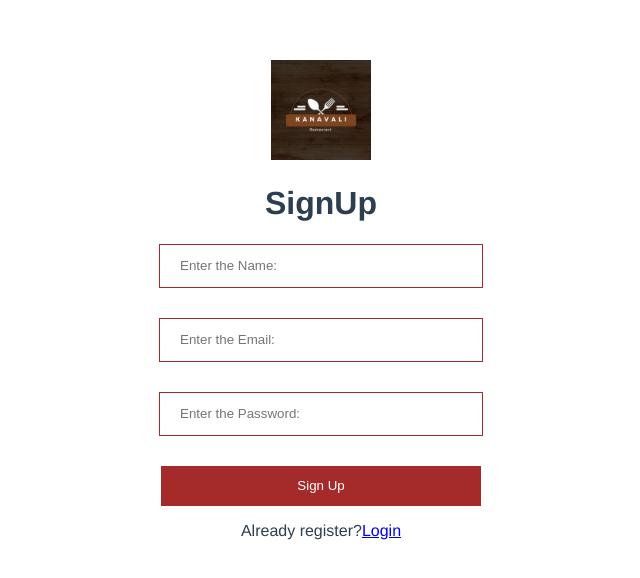
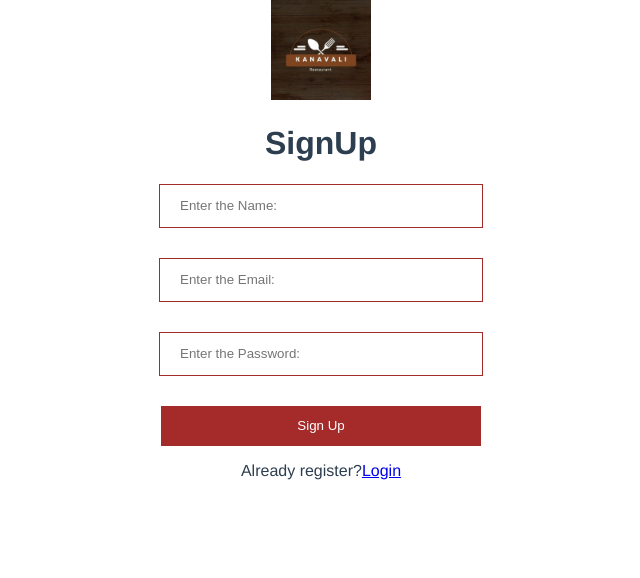
Before and after one commit to SubramanyaKS/Restaurant-App, a Vue app: page /signup in a window 1280 px wide. Shown: the top 578 px of the page, without its empty margins (319-959 px from the left). Built offline with nearby package versions, Linux system fonts and the light colour scheme.

Commit message:
updated header

```diff
--- a/src/App.vue
+++ b/src/App.vue
@@ -15,7 +15,11 @@ export default {
   -moz-osx-font-smoothing: grayscale;
   text-align: center;
   color: #2c3e50;
-  margin-top: 60px;
+  /*margin-top: 60px;*/
+}
+body{
+  padding: 0;
+  margin: 0;
 }
 .logo{
   width:100px;
```
